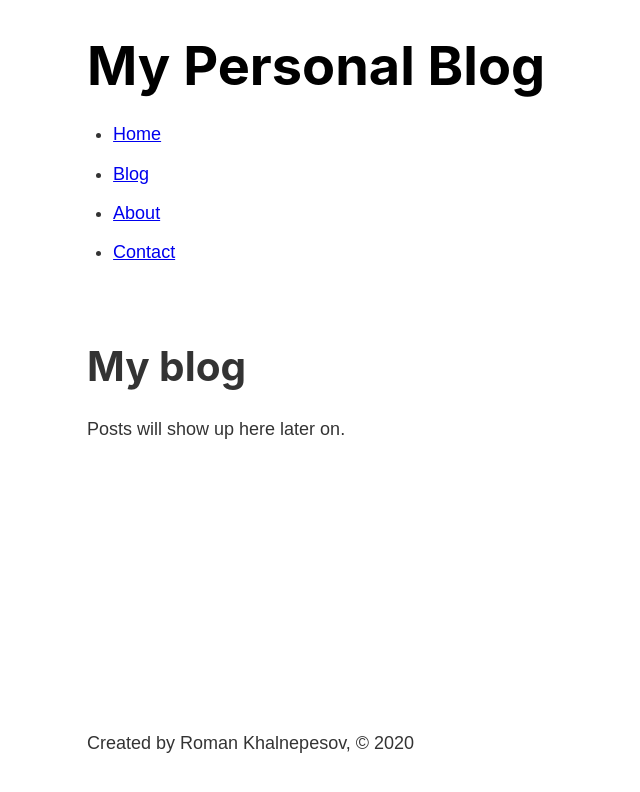
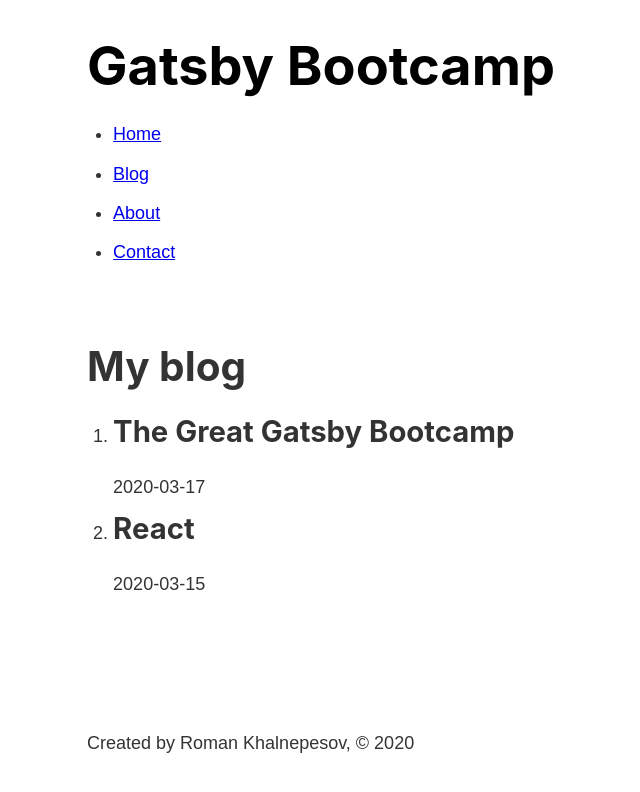
Before and after one commit to Yomudogly/Gatsby-bootcamp, a Gatsby site: page /blog in a window 1280 px wide. Shown: the whole page, without its empty margins (196-836 px from the left). Built offline with nearby package versions, Linux system fonts and the light colour scheme; Gatsby itself is replaced by a stand-in of ours.

Commit message:
blog with markdown pages added

```diff
--- a/gatsby-config.js
+++ b/gatsby-config.js
@@ -6,7 +6,19 @@
 
 module.exports = {
   /* Your site config here */
+  siteMetadata: {
+    title: 'Gatsby Bootcamp',
+    author: 'Roman Khalnepesov'
+  },
   plugins: [
-    'gatsby-plugin-sass'
+    'gatsby-plugin-sass',
+    {
+      resolve: 'gatsby-source-filesystem',
+      options: {
+        name: 'src',
+        path: `${__dirname}/src/`
+      }
+    },
+    'gatsby-transformer-remark'
   ]
 }
--- a/package.json
+++ b/package.json
@@ -6,7 +6,7 @@
   "license": "MIT",
   "scripts": {
     "build": "gatsby build",
-    "develop": "gatsby develop",
+    "develop": "env-cmd -f .env.development gatsby develop",
     "format": "prettier --write \"**/*.{js,jsx,json,md}\"",
     "start": "npm run develop",
     "serve": "gatsby serve",
@@ -16,11 +16,14 @@
   "dependencies": {
     "gatsby": "^2.19.45",
     "gatsby-plugin-sass": "^2.1.31",
+    "gatsby-source-filesystem": "^2.1.56",
+    "gatsby-transformer-remark": "^2.6.59",
     "node-sass": "^4.13.1",
     "react": "^16.12.0",
     "react-dom": "^16.12.0"
   },
   "devDependencies": {
+    "env-cmd": "^10.1.0",
     "prettier": "^1.19.1"
   },
   "repository": {
--- a/src/components/footer.js
+++ b/src/components/footer.js
@@ -1,9 +1,21 @@
 import React from 'react'
+import { graphql, useStaticQuery } from 'gatsby'
 
 const Footer = () => {
+
+    const data = useStaticQuery(graphql`
+        query {
+            site {
+                siteMetadata {
+                    author
+                }
+            }
+        }
+    `)
+
     return (
         <footer>
-            <p>Created by Roman Khalnepesov, © 2020</p>
+            <p>Created by {data.site.siteMetadata.author}, © 2020</p>
         </footer>
     )
 }
--- a/src/components/header.js
+++ b/src/components/header.js
@@ -1,12 +1,23 @@
 import React from 'react'
-import { Link } from 'gatsby'
+import { Link, graphql, useStaticQuery } from 'gatsby'
 import headerStyles from './header.module.scss'
 
 const Header = () => {
+
+    const data = useStaticQuery(graphql`
+        query {
+            site {
+                siteMetadata {
+                    title
+                }
+            }
+        }
+    `)
+
     return (
         <header className={headerStyles.header}>
             <h1>
-                <Link className={headerStyles.title} to='/'>My Personal Blog</Link>
+                <Link className={headerStyles.title} to='/'>{data.site.siteMetadata.title}</Link>
             </h1>
             <nav>
                 <ul className={headerStyles.navList}>
--- a/src/pages/blog.js
+++ b/src/pages/blog.js
@@ -1,12 +1,36 @@
 import React from 'react'
 import Layout from '../components/layout'
+import { graphql, useStaticQuery } from 'gatsby'
 
 
 const BlogPage = () => {
+
+    const data = useStaticQuery(graphql`
+        query {
+            allMarkdownRemark {
+                edges {
+                    node {
+                        frontmatter {
+                            title
+                            date
+                        }
+                    }
+                }
+            }
+        }
+    `)
+
     return (
         <Layout>
             <h1>My blog</h1>
-            <p>Posts will show up here later on.</p>
+            <ol>{data.allMarkdownRemark.edges.map( element => {
+                 return (
+                    <li>
+                    <h2>{element.node.frontmatter.title}</h2>
+                    <p>{element.node.frontmatter.date}</p>
+                    </li>
+                 )
+             })}</ol>
         </Layout>
     )
 }
--- /dev/null
+++ b/src/posts/gatsby.md
@@ -0,0 +1,13 @@
+---
+title: "The Great Gatsby Bootcamp"
+date: "2020-03-17"
+---
+
+# I just watched a new bootcamp !
+
+## Topics
+
+1. Gatsby
+2. GraphQl
+3. Markdown
+4. React
--- /dev/null
+++ b/src/posts/react.md
@@ -0,0 +1,6 @@
+---
+title: "React"
+date: "2020-03-15"
+---
+
+# I will Learn React!
```
Also changed, not shown: 1 other file.
